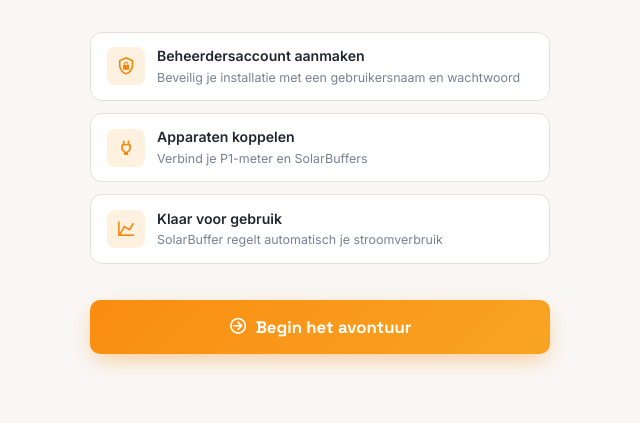
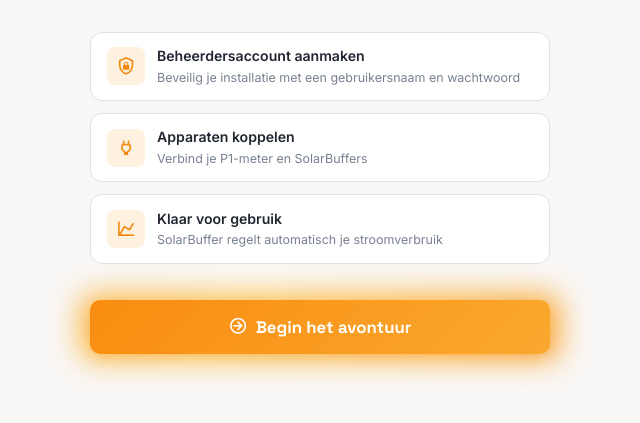
Before and after one commit to SolarBuffer/SolarBuffer, a Flask app: page /first_boot/welcome in a window 1280 px wide. Shown: the part 377-800 px from the top of the page, without its empty margins (320-960 px from the left). Run offline with Flask 3, Linux system fonts and the light colour scheme.

Commit message:
Add files via upload

```diff
--- a/solarbuffer/templates/first_boot_welcome.html
+++ b/solarbuffer/templates/first_boot_welcome.html
@@ -202,13 +202,44 @@
       color: hsl(220, 10%, 52%);
     }
 
+    .btn-start-wrap {
+      position: relative;
+      width: 100%;
+    }
+
+    .btn-start-glow {
+      position: absolute;
+      inset: -6px;
+      border-radius: 1rem;
+      background: linear-gradient(135deg, hsl(32, 95%, 52%), hsl(40, 100%, 60%), hsl(32, 95%, 52%));
+      background-size: 200% 200%;
+      filter: blur(14px);
+      opacity: 0.7;
+      animation: glow-breathe 2.4s ease-in-out infinite, glow-shift 4s linear infinite;
+      z-index: 0;
+      pointer-events: none;
+    }
+
+    @keyframes glow-breathe {
+      0%, 100% { opacity: 0.6; transform: scale(1); }
+      50%       { opacity: 1;   transform: scale(1.04); }
+    }
+
+    @keyframes glow-shift {
+      0%   { background-position: 0% 50%; }
+      50%  { background-position: 100% 50%; }
+      100% { background-position: 0% 50%; }
+    }
+
     .btn-start {
+      position: relative;
+      z-index: 1;
       display: inline-flex;
       align-items: center;
       justify-content: center;
       gap: 0.5rem;
       width: 100%;
-      background: linear-gradient(135deg, hsl(32, 95%, 52%), hsl(36, 95%, 56%));
+      background: linear-gradient(135deg, hsl(32, 95%, 52%), hsl(36, 95%, 58%));
       color: white;
       font-family: 'Space Grotesk', sans-serif;
       font-weight: 700;
@@ -218,13 +249,13 @@
       border-radius: 0.625rem;
       cursor: pointer;
       text-decoration: none;
-      box-shadow: 0 8px 24px -6px hsla(32, 95%, 52%, 0.5);
+      box-shadow: 0 4px 16px -4px hsla(32, 95%, 52%, 0.4);
       transition: transform 0.15s, box-shadow 0.15s;
     }
 
     .btn-start:hover {
       transform: translateY(-2px);
-      box-shadow: 0 12px 32px -6px hsla(32, 95%, 52%, 0.6);
+      box-shadow: 0 8px 24px -4px hsla(32, 95%, 52%, 0.5);
     }
 
     .btn-start:active {
@@ -280,10 +311,13 @@
       </div>
     </div>
 
-    <a href="/first_boot/setup_choice" class="btn-start">
-      <i class="mdi mdi-arrow-right-circle-outline"></i>
-      Begin het avontuur
-    </a>
+    <div class="btn-start-wrap">
+      <div class="btn-start-glow"></div>
+      <a href="/first_boot/setup_choice" class="btn-start">
+        <i class="mdi mdi-arrow-right-circle-outline"></i>
+        Begin het avontuur
+      </a>
+    </div>
 
   </div>
 </body>
```
